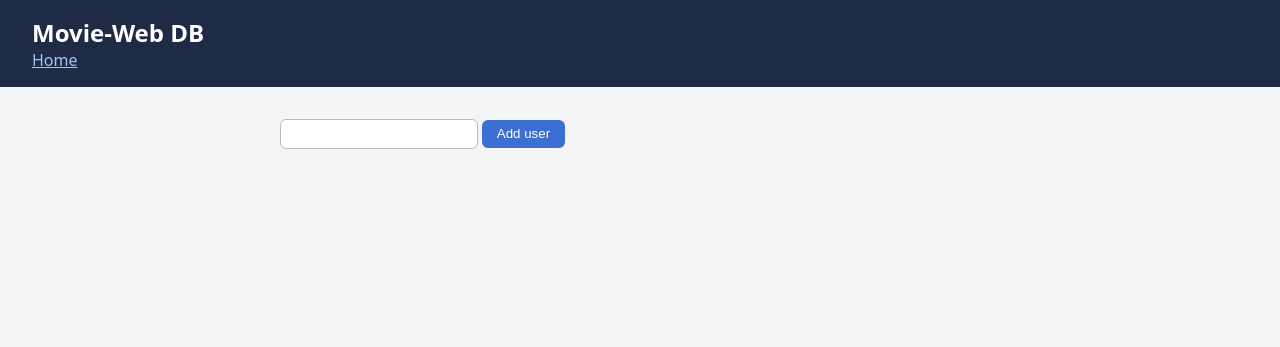
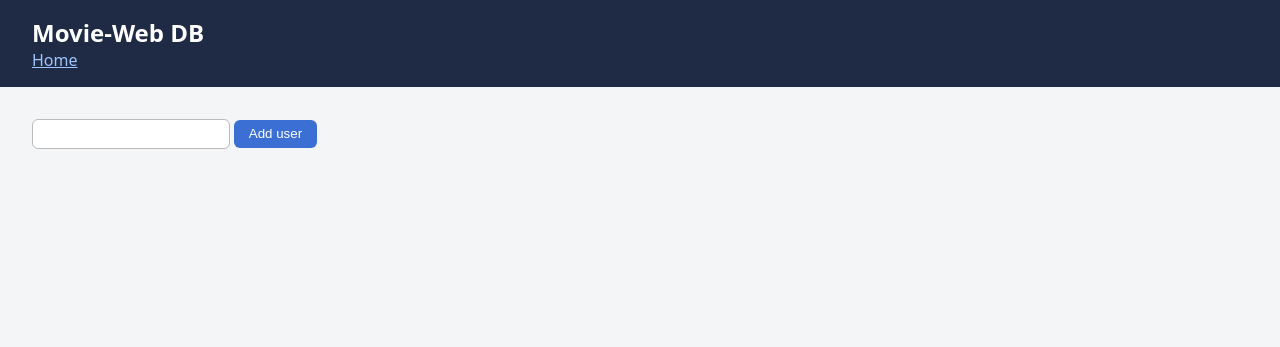
Before and after one commit to Kayawhynot/codio_movie_webapp, a Flask app: page / in a window 1280 px wide. Shown: the top 347 px of the page. Run offline with Flask 3, Linux system fonts and the light colour scheme.

Commit message:
updated css

```diff
--- a/static/style.css
+++ b/static/style.css
@@ -4,7 +4,7 @@ header { background: #1f2a44; color: white; padding: 1rem 2rem; }
 header h1 { margin: 0; font-size: 1.5rem; }
 nav a { color: #9fc5ff; }
 
-main.container { max-width: 720px; margin: 2rem auto; padding: 0 1rem; }
+main.container { margin: 2rem 0; padding: 0 2rem; }
 
 input[type="text"] { padding: 0.4rem 0.6rem; border: 1px solid #bbb; border-radius: 6px; }
 button { padding: 0.4rem 0.9rem; border: 0; border-radius: 6px; background: #3b6fd4; color: white; cursor: pointer; }
```
